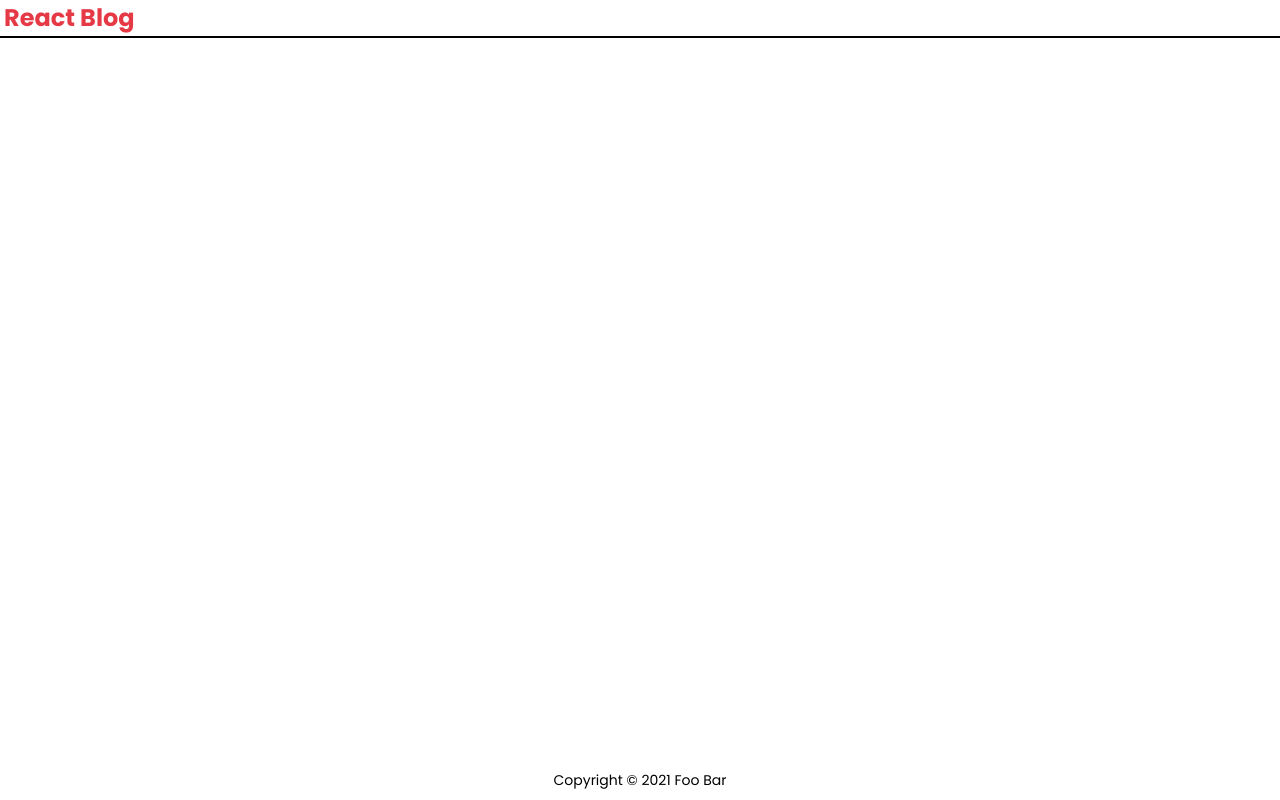
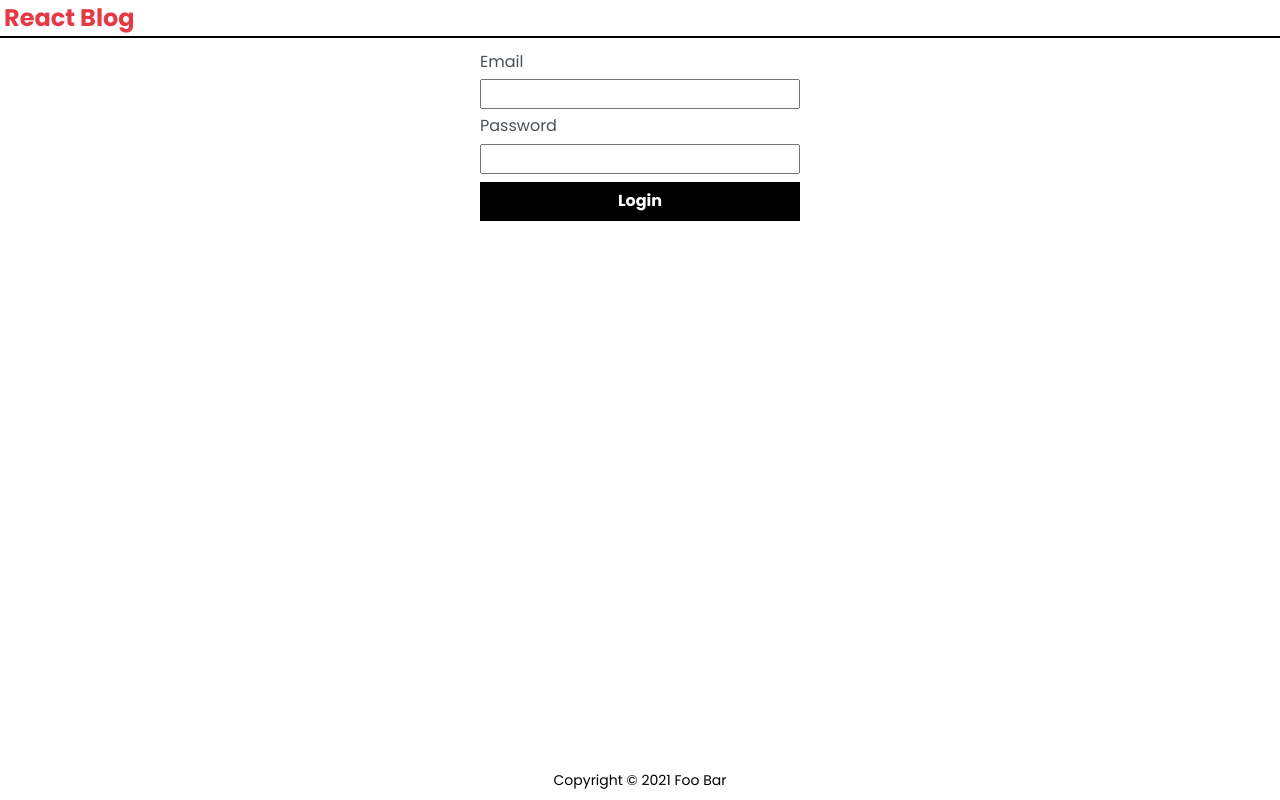
Before and after one commit to maksstepak/react-blog-frontend, a React (Create React App) app: page /login in a window 1280 px wide. Built offline with nearby package versions, Linux system fonts and the light colour scheme; no server answers.

Commit message:
Add Login page

```diff
--- a/package.json
+++ b/package.json
@@ -16,6 +16,7 @@
     "dayjs": "^1.10.4",
     "react": "^17.0.1",
     "react-dom": "^17.0.1",
+    "react-hook-form": "^7.0.0",
     "react-redux": "^7.2.2",
     "react-router-dom": "^5.2.0",
     "react-scripts": "4.0.3",
--- a/src/App.tsx
+++ b/src/App.tsx
@@ -7,6 +7,7 @@ import * as styles from './styles';
 import Header from './layout/Header';
 import Footer from './layout/Footer';
 import ArticleList from './pages/ArticleList/ArticleList';
+import Login from './pages/Login/Login';
 
 const GlobalStyle = createGlobalStyle`
   ${normalize}
@@ -40,6 +41,7 @@ const App: React.FC = () => {
           <Content>
             <Switch>
               <Route exact path="/" component={ArticleList} />
+              <Route path="/login" component={Login} />
             </Switch>
           </Content>
         </main>
--- a/src/components/Button.ts
+++ b/src/components/Button.ts
@@ -8,7 +8,7 @@ const Button = styled.button`
   color: ${colors.white};
   background: ${colors.black};
   border-radius: 0px;
-  border: none;
+  border: solid 2px ${colors.black};
   font-weight: 700;
   :hover:enabled {
     color: ${colors.black};
--- /dev/null
+++ b/src/pages/Login/Login.tsx
@@ -0,0 +1,103 @@
+import React, { useState } from 'react';
+import { useForm } from 'react-hook-form';
+import { useDispatch } from 'react-redux';
+import { useHistory } from 'react-router-dom';
+import styled from 'styled-components';
+
+import authService from '../../services/authService';
+import { loginUser } from '../../store/authSlice';
+import { colors } from '../../styles';
+import Error from '../../components/Error';
+import Button from '../../components/Button';
+
+type FormData = {
+  email: string;
+  password: string;
+};
+
+const LoginWrapper = styled.div`
+  max-width: 320px;
+  margin: 12px auto;
+`;
+
+const StyledForm = styled.form`
+  display: flex;
+  flex-direction: column;
+  gap: 8px;
+`;
+
+const StyledLabel = styled.label`
+  color: ${colors.grey};
+`;
+
+const StyledInput = styled.input`
+  padding: 4px;
+`;
+
+const Login: React.FC = () => {
+  const dispatch = useDispatch();
+  const history = useHistory();
+  const {
+    register,
+    handleSubmit,
+    formState: { errors },
+  } = useForm<FormData>();
+
+  const [executing, setExecuting] = useState(false);
+  const [error, setError] = useState<string | null>(null);
+
+  const onSubmit = handleSubmit(async ({ email, password }) => {
+    setExecuting(true);
+
+    let accessToken: string | null = null;
+
+    try {
+      accessToken = await authService.login(email, password);
+    } catch (e) {
+      if (e.response) {
+        setError(e.response.data.message);
+      } else {
+        setError('Something went wrong');
+      }
+      setExecuting(false);
+    }
+
+    if (accessToken) {
+      await dispatch(loginUser(accessToken));
+      history.push('/');
+    }
+  });
+
+  return (
+    <LoginWrapper>
+      {error && <Error message={error} />}
+      <StyledForm onSubmit={onSubmit}>
+        <StyledLabel>Email</StyledLabel>
+        <StyledInput
+          type="email"
+          {...register('email', {
+            required: true,
+          })}
+        />
+        {errors.email && errors.email.type === 'required' && (
+          <Error message="This is required" />
+        )}
+        <StyledLabel>Password</StyledLabel>
+        <StyledInput
+          type="password"
+          {...register('password', {
+            required: true,
+          })}
+        />
+        {errors.password && errors.password.type === 'required' && (
+          <Error message="This is required" />
+        )}
+        <Button type="submit" disabled={executing}>
+          Login
+        </Button>
+      </StyledForm>
+    </LoginWrapper>
+  );
+};
+
+export default Login;
```
Also changed, not shown: 1 other file (tests, documents, lock files or other folders).
